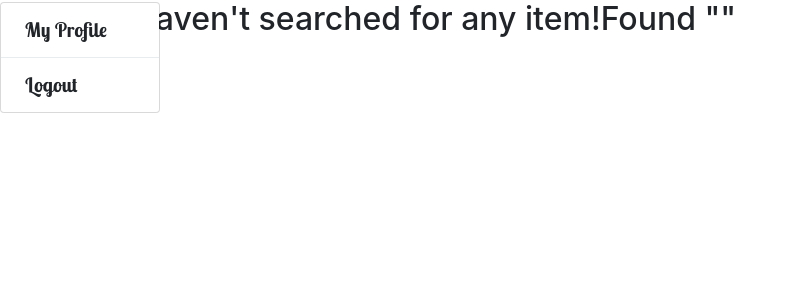
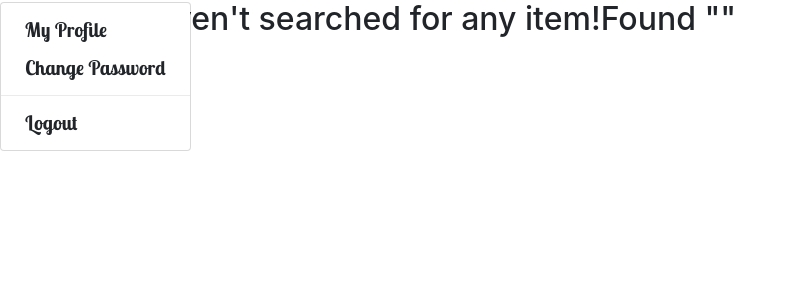
Before and after one commit to Valentino-Junior/Gram-Insta, a Django app: page /search/ in a window 1280 px wide, after a click that opens the changed part. Shown: the part 104-404 px from the top of the page, without its empty margins (0-796 px from the left). Run offline with Django 3.2, Linux system fonts and the light colour scheme; the visitor is signed in with stand-in values (Sample User, id 1); some libraries are stand-ins or nearby versions; some web fonts are replaced.

Commit message:
Modified navbar

```diff
--- a/gram/templates/navbar.html
+++ b/gram/templates/navbar.html
@@ -21,6 +21,8 @@
           </a>
           <div class="dropdown-menu" aria-labelledby="navbarDropdown">
             <a class="dropdown-item" href="/profile">My Profile</a>
+            <a class="dropdown-item" href="accounts/ password_change/ [name='password_change']
+            ">Change Password</a>
             <div class="dropdown-divider"></div>
             <a class="dropdown-item" href="/logout">Logout</a>
             {% else %}
```
